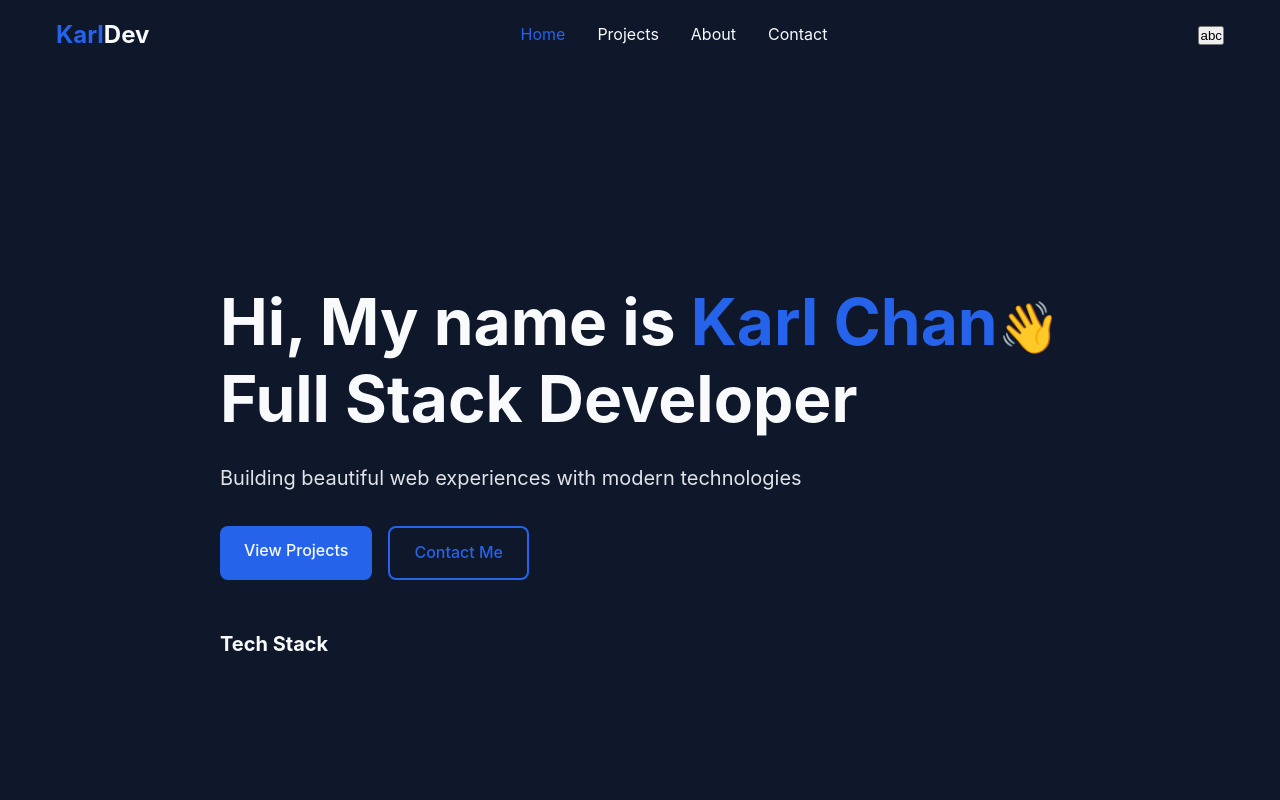
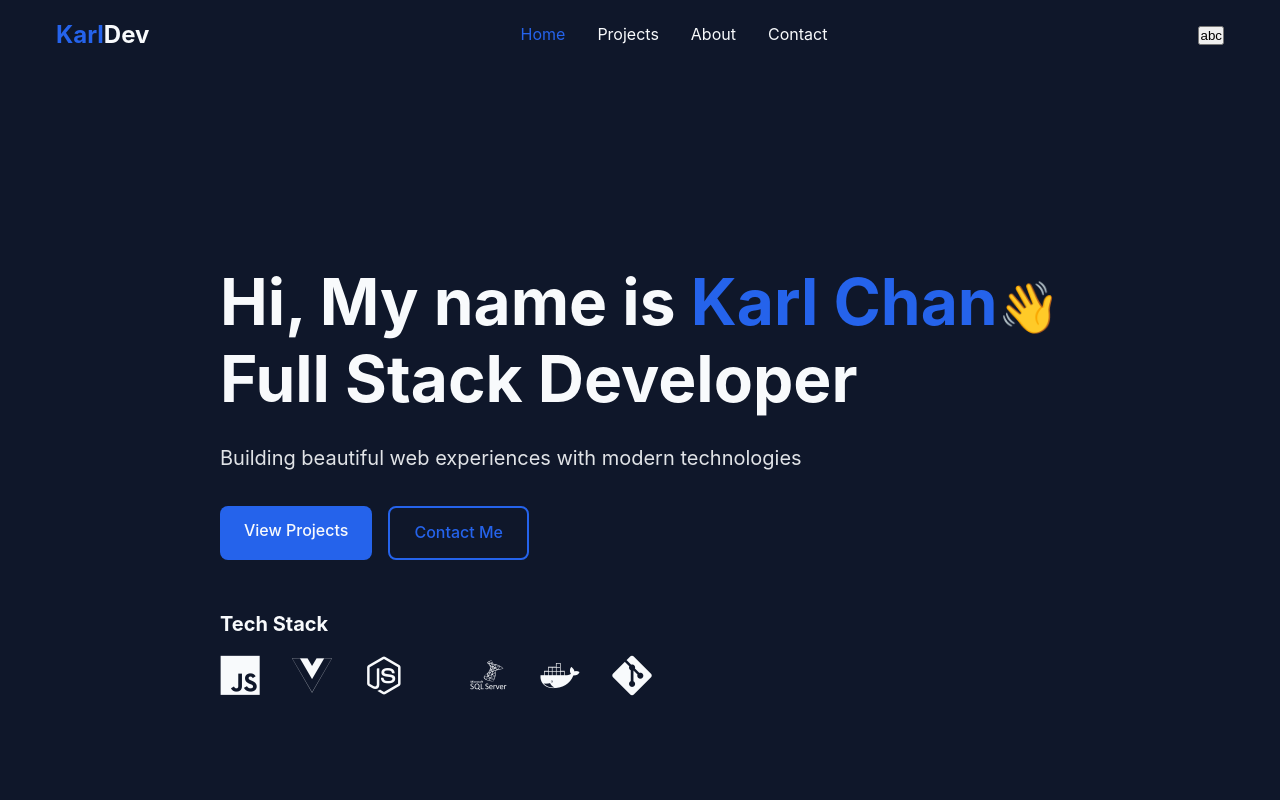
Before and after one commit to ryzen852/portfolio-claude, a Vue app: page / in a window 1280 px wide. Shown: the top 800 px of the page. Built offline with nearby package versions, Linux system fonts and the light colour scheme.

Commit message:
update tech stack and emoji animation

```diff
--- a/index.html
+++ b/index.html
@@ -6,6 +6,7 @@
     <meta name="viewport" content="width=device-width, initial-scale=1.0" />
     <title>Developer Portfolio</title>
     <link rel="stylesheet" href="https://cdnjs.cloudflare.com/ajax/libs/font-awesome/6.4.0/css/all.min.css">
+    <link rel="stylesheet" href="https://cdn.jsdelivr.net/npm/devicon@latest/devicon.min.css">
   </head>
   <body>
     <div id="app"></div>
--- a/src/main.js
+++ b/src/main.js
@@ -3,6 +3,7 @@ import App from './App.vue'
 import router from './router'
 import './styles/main.scss'
 
+
 const app = createApp(App)
 app.use(router)
 app.mount('#app')
--- a/src/views/Home.vue
+++ b/src/views/Home.vue
@@ -7,8 +7,8 @@
           <span class="highlight">Karl Chan</span>
           <span
             class="waving-emoji"
-            :class="{ waving: isWaving }"
-            @click="wave"
+            @click.self.prevent="wave"
+            ref="emojiRef"
           >
             👋
           </span>
@@ -24,11 +24,13 @@
         <div class="tech-stack">
           <h3>Tech Stack</h3>
           <div class="tech-icons">
-            <i class="devicon-vuejs-plain"></i>
-            <i class="devicon-typescript-plain"></i>
-            <i class="devicon-nodejs-plain"></i>
-            <i class="devicon-postgresql-plain"></i>
-            <i class="devicon-docker-plain"></i>
+            <i class="devicon-javascript-plain" title="JavaScript"></i>
+            <i class="devicon-vuejs-plain" title="Vue.js"></i>
+            <i class="devicon-nodejs-plain" title="Node.js"></i>
+            <i class="devicon-vite-original-wordmark" title="Vite"></i>
+            <i class="devicon-microsoftsqlserver-plain-wordmark" title="Microsoft SQL Server"></i>
+            <i class="devicon-docker-plain" title="Docker"></i>
+            <i class="devicon-git-plain" title="GIT"></i>
           </div>
         </div>
       </div>
@@ -42,26 +44,34 @@ import { gsap } from "gsap";
 
 const titleRef = ref(null);
 const isWaving = ref(false);
+const emojiRef = ref(null);
+let waveAnimation = null;
+
 
 const wave = () => {
-  isWaving.value = true;
-  // Reset the waving state after animation ends
-  setTimeout(() => {
-    isWaving.value = false;
-  }, 2500); // Match this with the CSS animation duration
+  // Restart the wave animation each time the emoji is clicked
+  if (waveAnimation) {
+    waveAnimation.restart();
+  }
 };
 
 onMounted(() => {
-  gsap
-    .from(titleRef.value, {
-      duration: 2,
-      y: 50,
-      opacity: 0,
-      ease: "power3.out",
-    })
-    .then(() => {
-      wave();
-    });
+  gsap.from(titleRef.value, {
+    duration: 2,
+    y: 50,
+    opacity: 0,
+    ease: "power3.out",
+    onComplete: () => wave(),
+  });
+  // Set up the wave animation for the emoji
+  waveAnimation = gsap.to(emojiRef.value, {
+    rotate: 15,
+    yoyo: true,
+    repeat: 5,
+    duration: 0.3,
+    ease: "power1.inOut",
+    paused: true, // Keep it paused initially
+  });
 });
 </script>
 
@@ -101,7 +111,7 @@ onMounted(() => {
   }
 
   .waving {
-    animation: wave 2.5s ease-in-out;
+    animation: wave 2s ease-in-out;
   }
 
   @keyframes wave {
```
